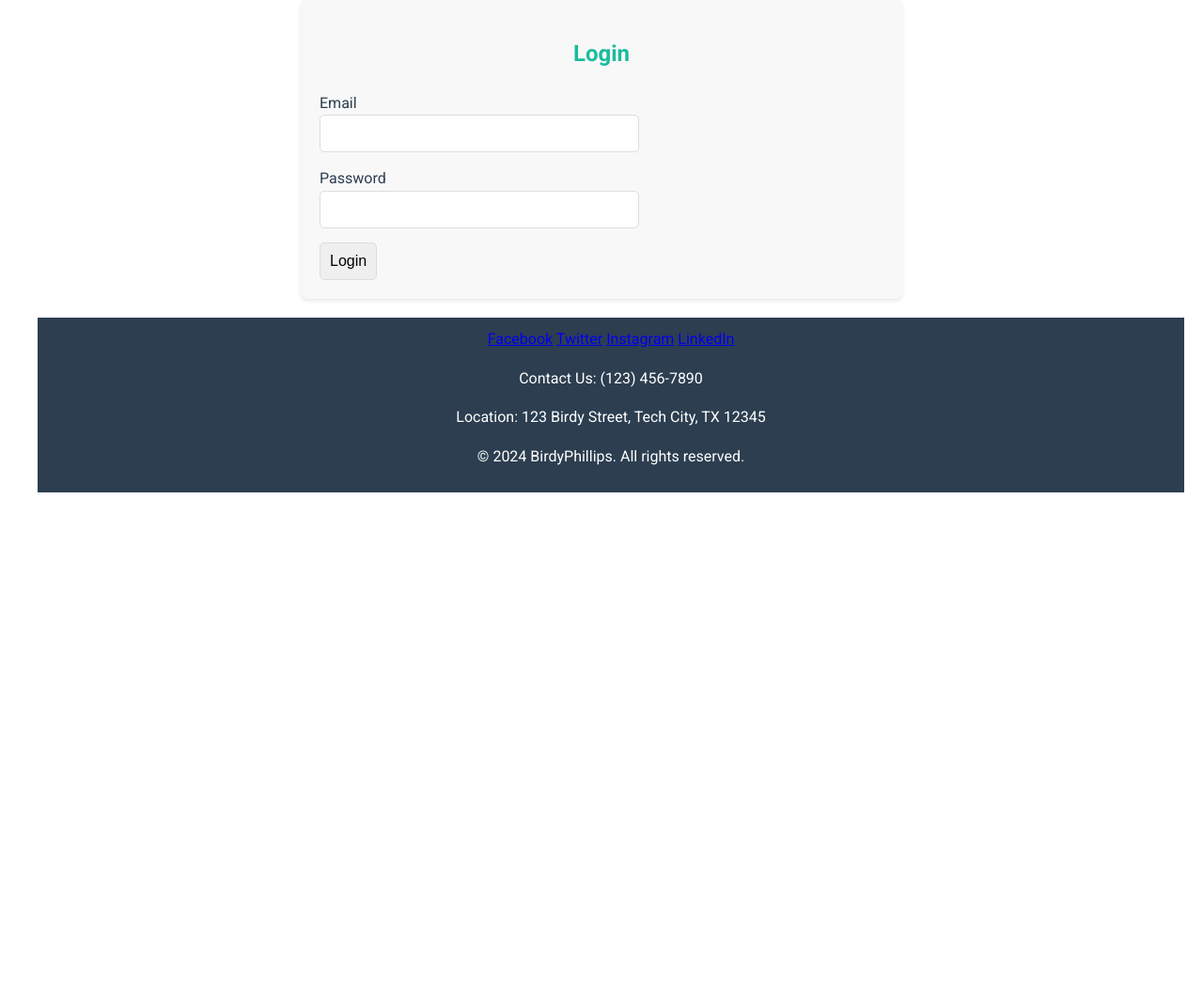
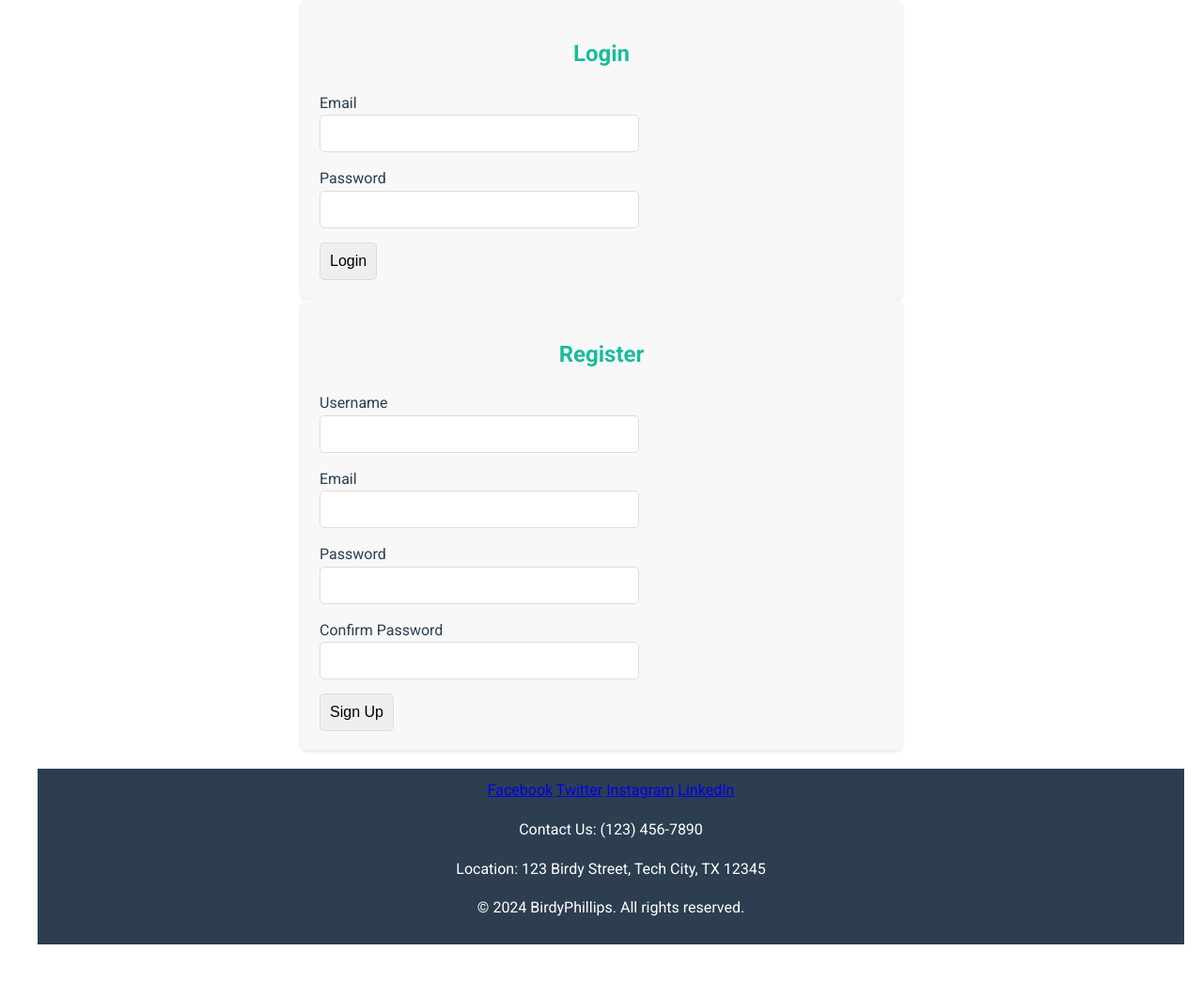
Before and after one commit to birdyphillips/BirdyPhillips, a Flask app: template templates/login.html in a window 1280 px wide. Shown: the part 530-1575 px from the top of the page at 94% size. Before the commit the page ends 1054 px from the top, so only its background shows below. Run offline with Flask 3, Linux system fonts and the light colour scheme; the template is opened without the code that fills it: values that come from a table or form of the project are taken from there, others are empty.

Commit message:
Update login.html

```diff
--- a/templates/login.html
+++ b/templates/login.html
@@ -100,23 +100,61 @@
     <div class="form-container">
       <h2>Login</h2>
       <form method="POST" action="{{ url_for('auth.login') }}">
-        {{ form.hidden_tag() }}
+        {{ login_form.hidden_tag() }}
         <div>
-          {{ form.email.label }}<br>
-          {{ form.email(size=32) }}<br>
-          {% for error in form.email.errors %}
+          {{ login_form.email.label }}<br>
+          {{ login_form.email(size=32) }}<br>
+          {% for error in login_form.email.errors %}
             <span style="color: red;">[{{ error }}]</span>
           {% endfor %}
         </div>
         <div>
-          {{ form.password.label }}<br>
-          {{ form.password(size=32) }}<br>
-          {% for error in form.password.errors %}
+          {{ login_form.password.label }}<br>
+          {{ login_form.password(size=32) }}<br>
+          {% for error in login_form.password.errors %}
             <span style="color: red;">[{{ error }}]</span>
           {% endfor %}
         </div>
         <div>
-          {{ form.submit() }}
+          {{ login_form.submit() }}
+        </div>
+      </form>
+    </div>
+
+    <div class="form-container">
+      <h2>Register</h2>
+      <form method="POST" action="{{ url_for('auth.register') }}">
+        {{ register_form.hidden_tag() }}
+        <div>
+          {{ register_form.username.label }}<br>
+          {{ register_form.username(size=32) }}<br>
+          {% for error in register_form.username.errors %}
+            <span style="color: red;">[{{ error }}]</span>
+          {% endfor %}
+        </div>
+        <div>
+          {{ register_form.email.label }}<br>
+          {{ register_form.email(size=32) }}<br>
+          {% for error in register_form.email.errors %}
+            <span style="color: red;">[{{ error }}]</span>
+          {% endfor %}
+        </div>
+        <div>
+          {{ register_form.password.label }}<br>
+          {{ register_form.password(size=32) }}<br>
+          {% for error in register_form.password.errors %}
+            <span style="color: red;">[{{ error }}]</span>
+          {% endfor %}
+        </div>
+        <div>
+          {{ register_form.confirm_password.label }}<br>
+          {{ register_form.confirm_password(size=32) }}<br>
+          {% for error in register_form.confirm_password.errors %}
+            <span style="color: red;">[{{ error }}]</span>
+          {% endfor %}
+        </div>
+        <div>
+          {{ register_form.submit() }}
         </div>
       </form>
     </div>
```
